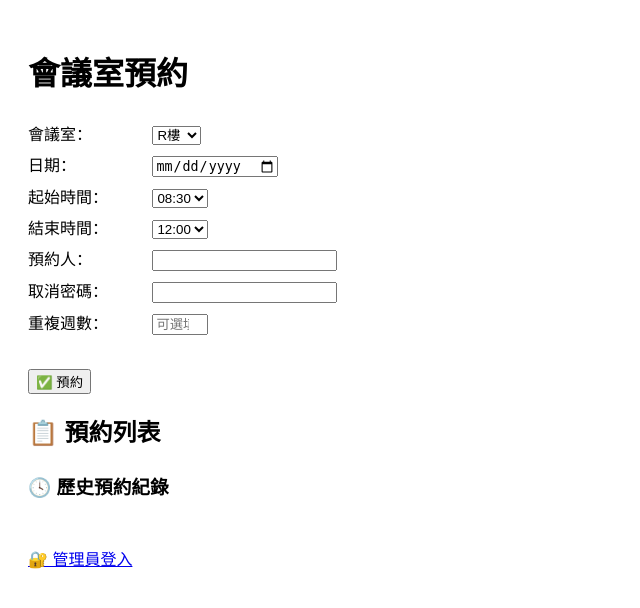
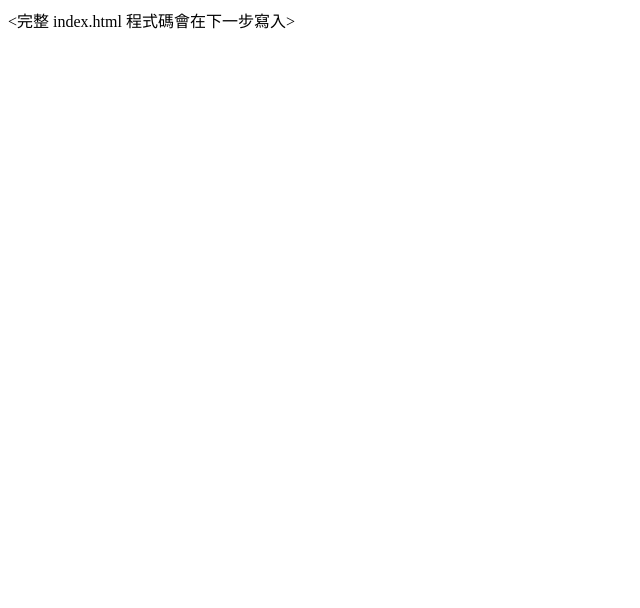
Before and after one commit to xxxrrick/meeting-room, a Flask app: page / in a window 1280 px wide. Shown: the top 608 px of the page, without its empty margins (0-640 px from the left). Run offline with Flask 3, Linux system fonts and the light colour scheme; data that the repository does not hold is empty.

Commit message:
Add files via upload

```diff
--- a/templates/index.html
+++ b/templates/index.html
@@ -1,97 +1 @@
-<!DOCTYPE html>
-<html lang="zh">
-<head>
-  <meta charset="UTF-8">
-  <title>會議室預約系統</title>
-  <style>
-    body { font-family: sans-serif; line-height: 1.6; padding: 20px; }
-    label { display: inline-block; width: 120px; vertical-align: top; }
-    input, select { margin-bottom: 8px; }
-    .message { padding: 8px; margin: 8px 0; border-radius: 4px; }
-    .success { background: #d4edda; color: #155724; }
-    .error-message { background: #f8d7da; color: #721c24; }
-  </style>
-</head>
-<body>
-  <h1>會議室預約</h1>
-
-  {% with messages = get_flashed_messages(with_categories=true) %}
-    {% if messages %}
-      {% for category, message in messages %}
-        <div class="message {{ 'success' if category == 'success' else 'error-message' }}">{{ message }}</div>
-      {% endfor %}
-    {% endif %}
-  {% endwith %}
-
-  <form action="/book" method="POST">
-    <label>會議室：</label>
-    <select name="room">
-      <option value="R樓">R樓</option>
-      <option value="裕林">裕林</option>
-    </select><br>
-
-    <label>日期：</label>
-    <input type="date" name="date" required><br>
-
-    <label>起始時間：</label>
-    <select name="start_time" required>
-      {% for h in range(0, 24) %}
-        {% for m in ['00', '30'] %}
-          <option value="{{ '%02d' % h }}:{{ m }}" {% if h == 8 and m == '30' %}selected{% endif %}>{{ '%02d' % h }}:{{ m }}</option>
-        {% endfor %}
-      {% endfor %}
-    </select><br>
-
-    <label>結束時間：</label>
-    <select name="end_time" required>
-      {% for h in range(0, 24) %}
-        {% for m in ['00', '30'] %}
-          <option value="{{ '%02d' % h }}:{{ m }}" {% if h == 12 and m == '00' %}selected{% endif %}>{{ '%02d' % h }}:{{ m }}</option>
-        {% endfor %}
-      {% endfor %}
-    </select><br>
-
-    <label>預約人：</label>
-    <input type="text" name="user" required><br>
-
-    <label>取消密碼：</label>
-    <input type="password" name="cancel_password" required><br>
-
-    <label>重複週數：</label>
-    <input type="number" name="repeat_weeks" min="0" max="12" placeholder="可選填，如 3 表示重複 3 週"><br><br>
-
-    <button type="submit">✅ 預約</button>
-  </form>
-
-  <h2>📋 預約列表</h2>
-  <ul>
-    {% for b in bookings %}
-      <li>
-        🏠 <strong>{{ b[1] }}</strong> ｜ 📅 {{ b[2] }} ｜ 🕒 {{ b[3] }} ~ {{ b[4] }} ｜ 👤 {{ b[5] }}
-        {% if admin %}
-          <form action="/cancel/{{ b[0] }}" method="POST" style="display:inline;"><button>❌ 管理員取消</button></form>
-        {% else %}
-          <form action="/cancel/{{ b[0] }}" method="POST" style="display:inline;">
-            密碼：<input name="cancel_password" type="password" required>
-            <button>❌ 取消</button>
-          </form>
-        {% endif %}
-      </li>
-    {% endfor %}
-  </ul>
-
-  <h3>🕓 歷史預約紀錄</h3>
-  <ul>
-    {% for b in history %}
-      <li>🏠 {{ b[1] }} ｜ 📅 {{ b[2] }} ｜ 🕒 {{ b[3] }} ~ {{ b[4] }} ｜ 👤 {{ b[5] }}</li>
-    {% endfor %}
-  </ul>
-
-  <br>
-  {% if not admin %}
-    <a href="/admin/login">🔐 管理員登入</a>
-  {% else %}
-    <a href="/admin">📂 管理員後台</a> ｜ <a href="/admin/logout">🚪 登出</a>
-  {% endif %}
-</body>
-</html>
+<完整 index.html 程式碼會在下一步寫入>
```
